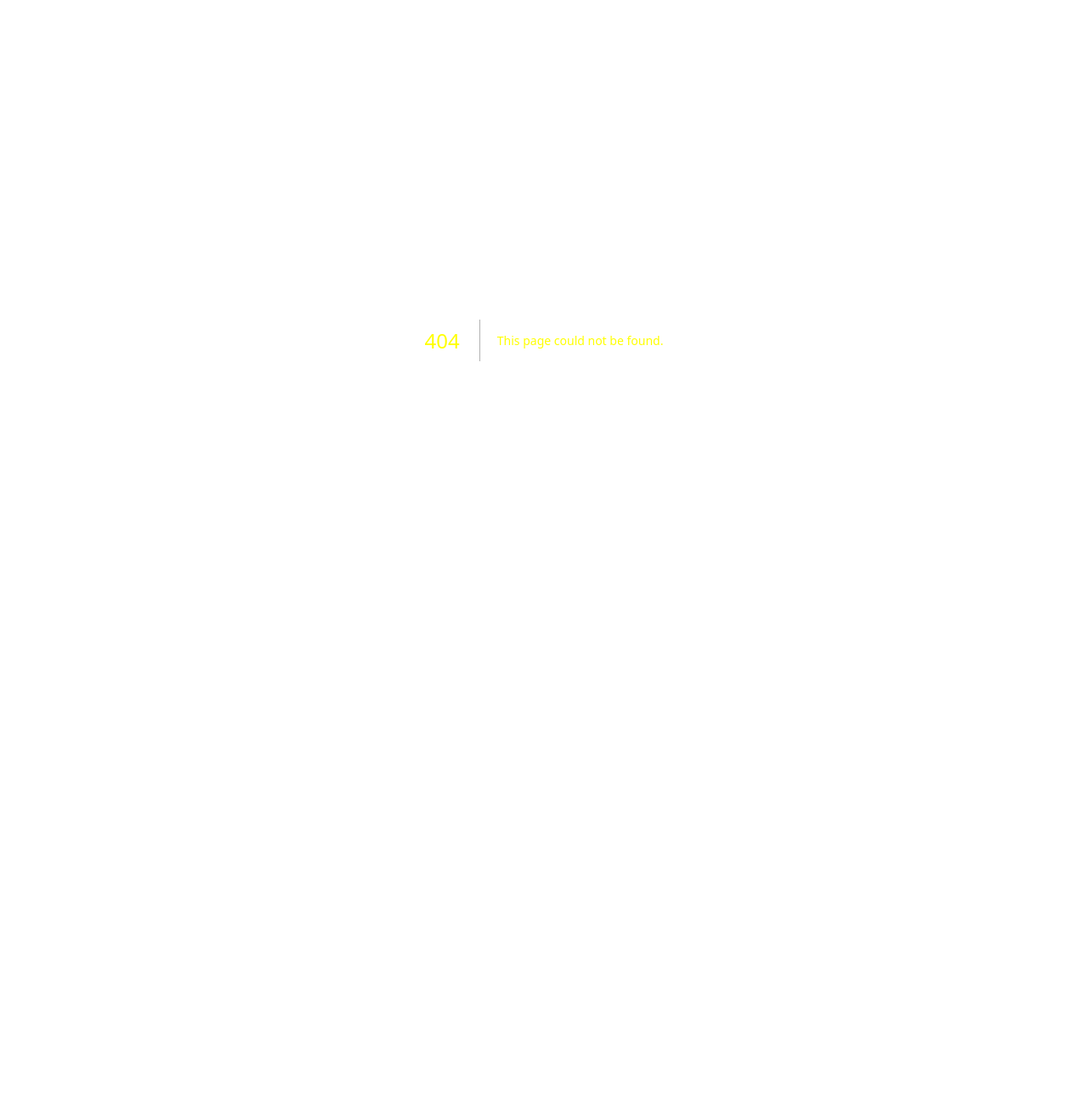
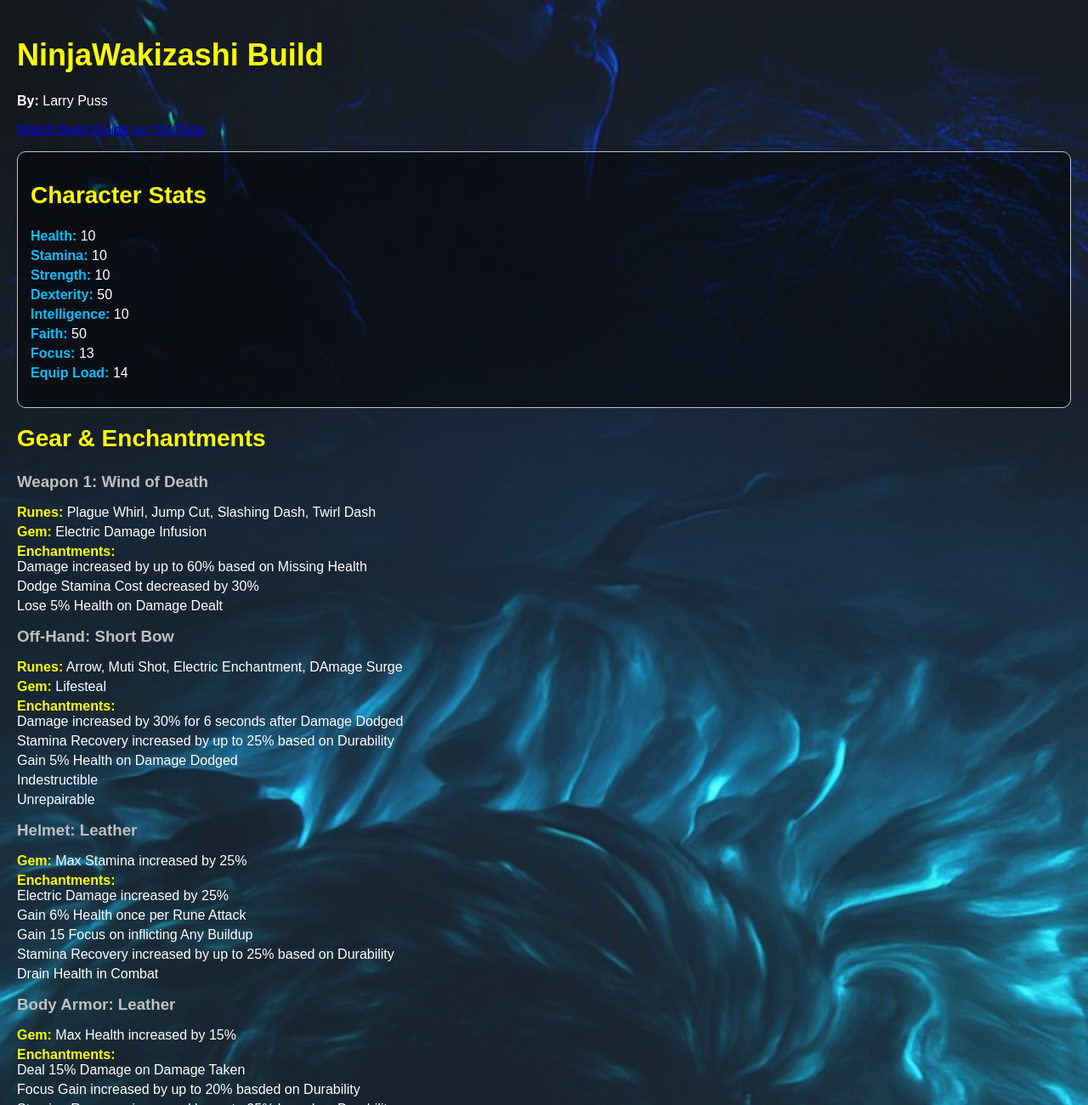
Before and after one commit to NoRestFortheWickedBuilds/nrftw-builds, a Next.js app: page /builds/ninjawakizashi in a window 1280 px wide. Before the commit this address had no page. Shown: the top 1300 px of the page at 85% size. Before the commit the page ends 800 px from the top, so only its background shows below. Built offline with nearby package versions, Linux system fonts and the light colour scheme.

Commit message:
Add Ninja-Wakizashi and Melee-Tank build pages

```diff
--- /dev/null
+++ b/pages/builds/ninjawakizashi.js
@@ -0,0 +1,114 @@
+
+import React from 'react';
+
+const NinjaWakizashi = () => (
+  <div className="build-page">
+    <h1>NinjaWakizashi Build</h1>
+    <p><strong>By:</strong> Larry Puss</p>
+    <p><a href="https://youtu.be/9yTT5rR4fLY?si=1G8ItK40kzXskBu7" target="_blank">Watch Build Guide on YouTube</a></p>
+    <div class='character-stats-box'>
+<h2>Character Stats</h2>
+<ul>
+  <li><strong>Health:</strong> 10</li>
+  <li><strong>Stamina:</strong> 10</li>
+  <li><strong>Strength:</strong> 10</li>
+  <li><strong>Dexterity:</strong> 50</li>
+  <li><strong>Intelligence:</strong> 10</li>
+  <li><strong>Faith:</strong> 50</li>
+  <li><strong>Focus:</strong> 13</li>
+  <li><strong>Equip Load:</strong> 14</li>
+</ul>
+</div>
+
+    <div class='gear-section'>
+<h2>Gear & Enchantments</h2>
+<h3>Weapon 1: Wind of Death</h3>
+<ul>
+  <li><strong>Runes:</strong> Plague Whirl, Jump Cut, Slashing Dash, Twirl Dash</li>
+  <li><strong>Gem:</strong> Electric Damage Infusion</li>
+  <li><strong>Enchantments:</strong>
+    <ul>
+      <li>Damage increased by up to 60% based on Missing Health</li>
+      <li>Dodge Stamina Cost decreased by 30%</li>
+      <li>Lose 5% Health on Damage Dealt</li>
+    </ul>
+  </li>
+</ul>
+<h3>Off-Hand: Short Bow</h3>
+<ul>
+  <li><strong>Runes:</strong> Arrow, Muti Shot, Electric Enchantment, DAmage Surge</li>
+  <li><strong>Gem:</strong> Lifesteal</li>
+  <li><strong>Enchantments:</strong>
+    <ul>
+      <li>Damage increased by 30% for 6 seconds after Damage Dodged</li>
+      <li>Stamina Recovery increased by up to 25% based on Durability</li>
+      <li>Gain 5% Health on Damage Dodged</li>
+      <li>Indestructible</li>
+      <li>Unrepairable</li>
+    </ul>
+  </li>
+</ul>
+<h3>Helmet: Leather</h3>
+<ul>
+  <li><strong>Gem:</strong> Max Stamina increased by 25%</li>
+  <li><strong>Enchantments:</strong>
+    <ul>
+      <li>Electric Damage increased by 25%</li>
+      <li>Gain 6% Health once per Rune Attack</li>
+      <li>Gain 15 Focus on inflicting Any Buildup</li>
+      <li>Stamina Recovery increased by up to 25% based on Durability</li>
+      <li>Drain Health in Combat</li>
+    </ul>
+  </li>
+</ul>
+<h3>Body Armor: Leather</h3>
+<ul>
+  <li><strong>Gem:</strong> Max Health increased by 15%</li>
+  <li><strong>Enchantments:</strong>
+    <ul>
+      <li>Deal 15% Damage on Damage Taken</li>
+      <li>Focus Gain  increased by up to 20% basded on Durability</li>
+      <li>Stamina Recovery increased by up to 25% based on Durability</li>
+      <li>Indestructible</li>
+      <li>Unrepairable</li>
+    </ul>
+  </li>
+</ul>
+<h3>Gloves: Leather</h3>
+<ul>
+  <li><strong>Gem:</strong> Max Stamina increased by 10%</li>
+  <li><strong>Enchantments:</strong>
+    <ul>
+      <li>Focus Gain  increased by up to 20% basded on Durability</li>
+      <li>Gain 10% Health on Kill</li>
+      <li>Physical Damage increased by 25%</li>
+      <li>Indestructible</li>
+      <li>Unrepairable</li>
+    </ul>
+  </li>
+</ul>
+<h3>Pants: Leather</h3>
+<ul>
+  <li><strong>Gem:</strong> Max Stamina increased by 15%</li>
+  <li><strong>Enchantments:</strong>
+    <ul>
+      <li>Damage increased by 30% for 6 seconds after Damage Dodged</li>
+      <li>Focus Gain  increased by up to 20% basded on Durability</li>
+    </ul>
+  </li>
+</ul>
+<h3>Ring 1: Agility Ring</h3>
+<ul>
+</ul>
+<h3>Ring 2: Plagued Ring</h3>
+<ul>
+</ul>
+<h3>Ring 3: Willow Cap Ring</h3>
+<ul>
+</ul>
+</div>
+
+  </div>
+);
+
+export default NinjaWakizashi;
```
Also changed, not shown: pages/builds/meleetank.js (added, +105 -0 lines).
